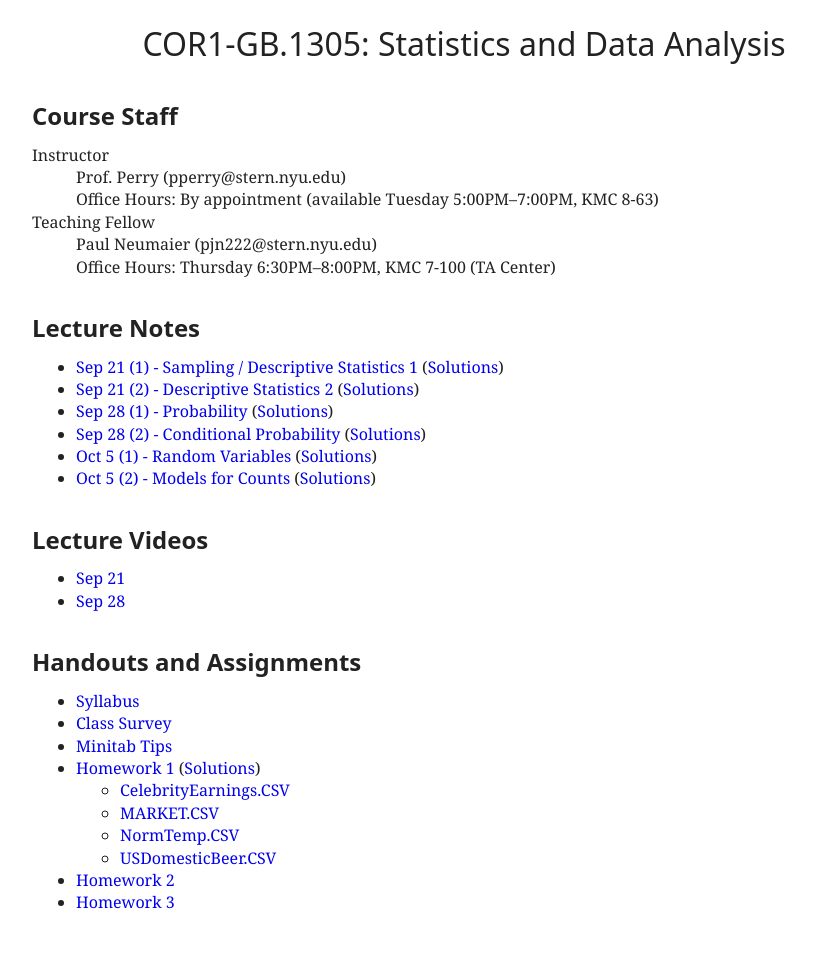
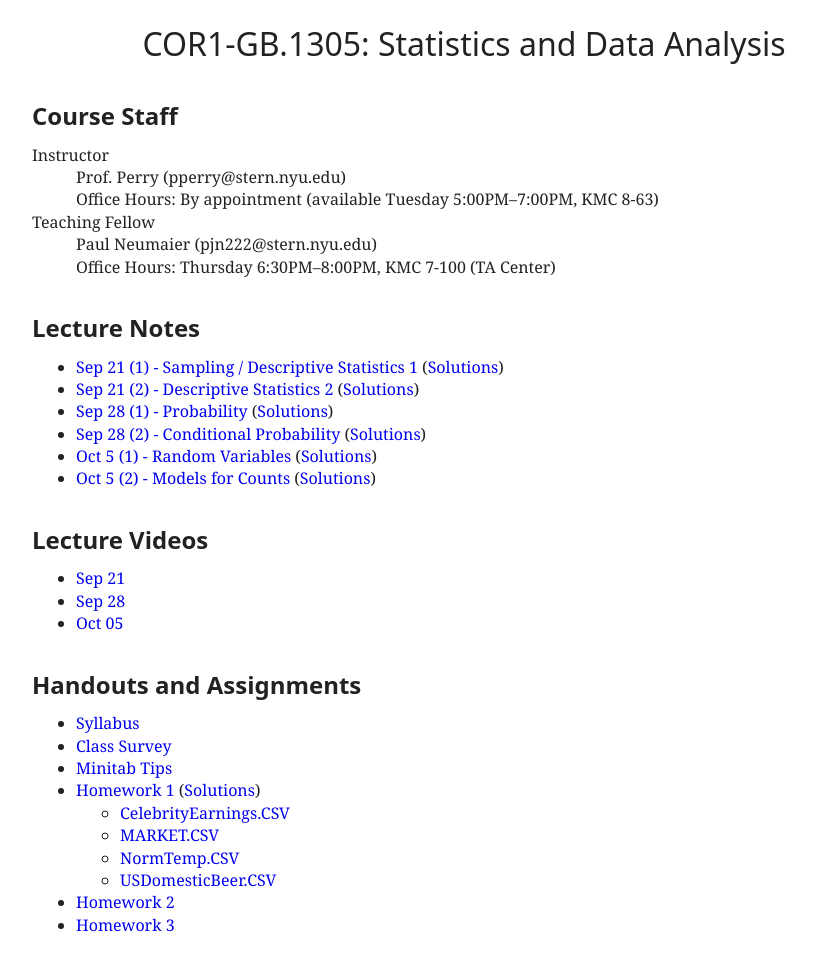
Before and after one commit to patperry/patperry.github.com, a Jekyll site: the page built from course/cor1305/index.html, in a window 1280 px wide. Shown: the whole page, without its empty margins (176-992 px from the left). Built offline with Jekyll 4.4.1, drawn with Linux system fonts in a browser that asks for light colours; before the commit the page ends 936 px from its top, so only the background shows below that.

Commit message:
add link to lecture video

```diff
--- a/course/cor1305/index.html
+++ b/course/cor1305/index.html
@@ -86,6 +86,7 @@ stylesheet: /css/main.css?v=1
 <ul>
   <li><a href="http://nyustern.mediasite.com/Mediasite/Play/3e8eb423ab5e42c595c0a89f0f22ed231d">Sep 21</a>
   <li><a href="http://nyustern.mediasite.com/Mediasite/Play/38b2ebad4256427c8e8d27bb83ca69641d">Sep 28</a>
+  <li><a href="http://nyustern.mediasite.com/Mediasite/Play/6da60668ad9b40e6a24ca382ed9d51341d">Oct 05</a>
 </ul>
 
 
```
